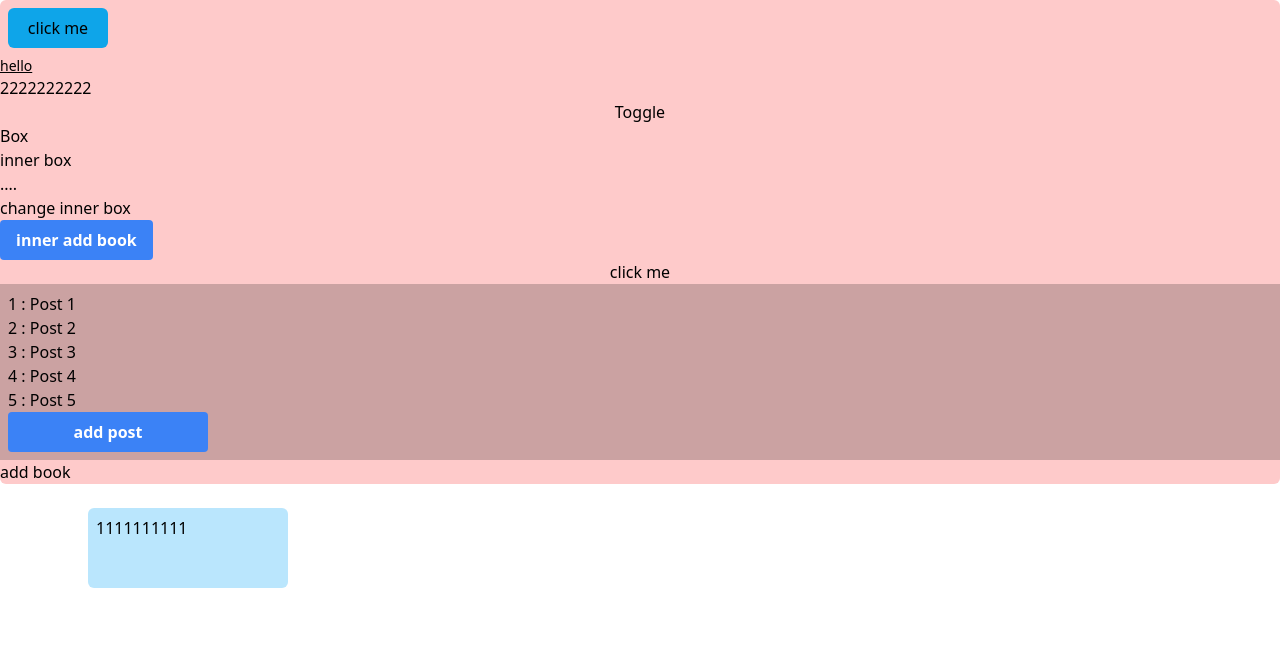
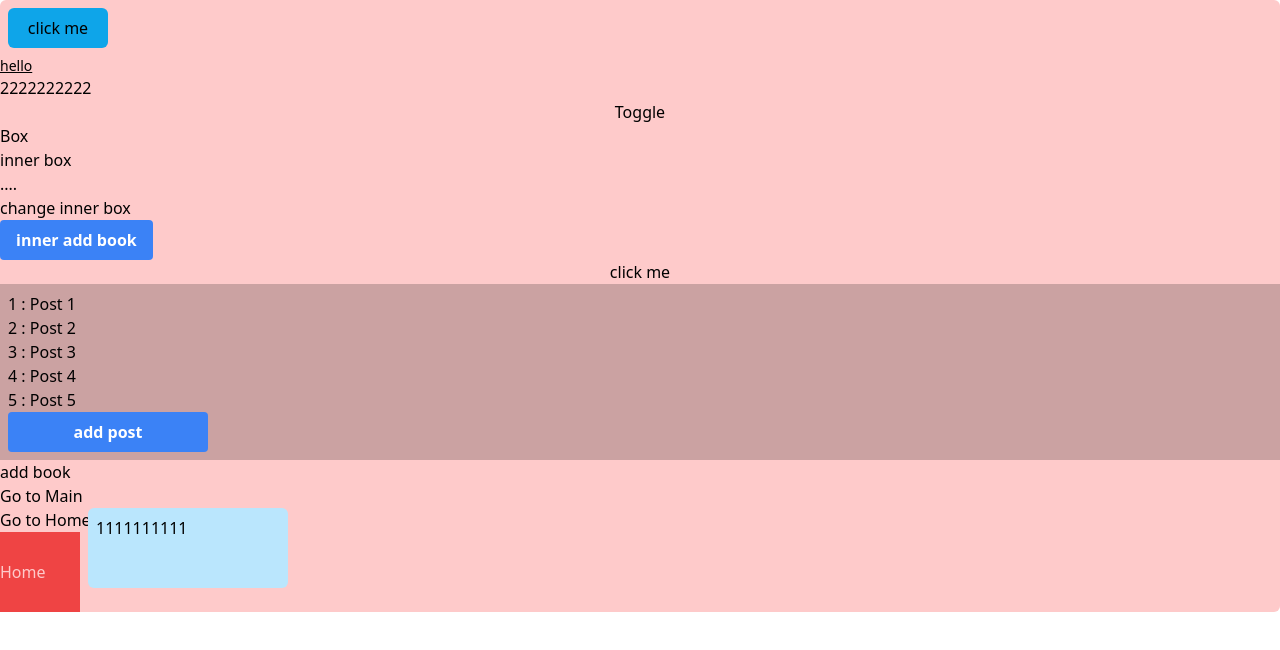
Before and after one commit to studiofu/react_tailwind_test, a React (Create React App) app: page / in a window 1280 px wide. Shown: the top 650 px of the page. Built offline with nearby package versions, Linux system fonts and the light colour scheme.

Commit message:
test routing

```diff
--- a/package.json
+++ b/package.json
@@ -42,6 +42,7 @@
     ]
   },
   "devDependencies": {
+    "react-router-dom": "^6.14.0",
     "tailwindcss": "^3.3.2"
   }
 }
--- a/src/App.js
+++ b/src/App.js
@@ -6,7 +6,7 @@ import useAAA from './hooks/useAAA';
 import Box from './components/Box';
 import { useQuery, useMutation, useQueryClient } from '@tanstack/react-query';
 import { useBookStore } from './hooks/useBook';
-
+import { Outlet, Link } from "react-router-dom";
 
 const POSTS = [
   { id: 1, title: 'Post 1' },
@@ -237,7 +237,9 @@ function  App()  {
           }}>add book</button></div>
 
         </div>
-
+        <Link to="/main">Go to Main</Link>
+        <Link to="/home">Go to Home</Link>
+        <Outlet />
     </div>
 
 );
--- a/src/index.js
+++ b/src/index.js
@@ -4,15 +4,26 @@ import './index.css';
 import App from './App';
 import reportWebVitals from './reportWebVitals';
 import { QueryClient, QueryClientProvider } from '@tanstack/react-query';
+import { BrowserRouter, Routes, Route } from "react-router-dom";
+import Home from './pages/Home';
+import Main from './pages/Main';
 
 const root = ReactDOM.createRoot(document.getElementById('root'));
 const queryClient = new QueryClient();
 
 root.render(
   <React.StrictMode>
+  <BrowserRouter>
   <QueryClientProvider client={queryClient}>
-    <App />
+    <Routes>
+      <Route path="/" element={<App />}>
+        <Route index element={<Home />} />
+        <Route path="home" element={<Home />} />
+        <Route path="main" element={<Main />} />
+      </Route>
+    </Routes>
   </QueryClientProvider>
+  </BrowserRouter>
   </React.StrictMode>
 );
 
--- /dev/null
+++ b/src/pages/Home.js
@@ -0,0 +1,13 @@
+const Home = () => {
+    return (
+        <div className="
+            w-20 h-20 bg-red-500
+            content-center
+            text-red-200
+        ">
+            <h1>Home</h1>
+        </div>
+    );
+}
+
+export default Home;
--- /dev/null
+++ b/src/pages/Main.js
@@ -0,0 +1,11 @@
+
+const Main = () => {
+
+    return (
+        <div>
+            <h1>Main</h1>
+        </div>
+    )
+}
+
+export default Main;
```
Also changed, not shown: 1 other file (tests, documents, lock files or other folders).
